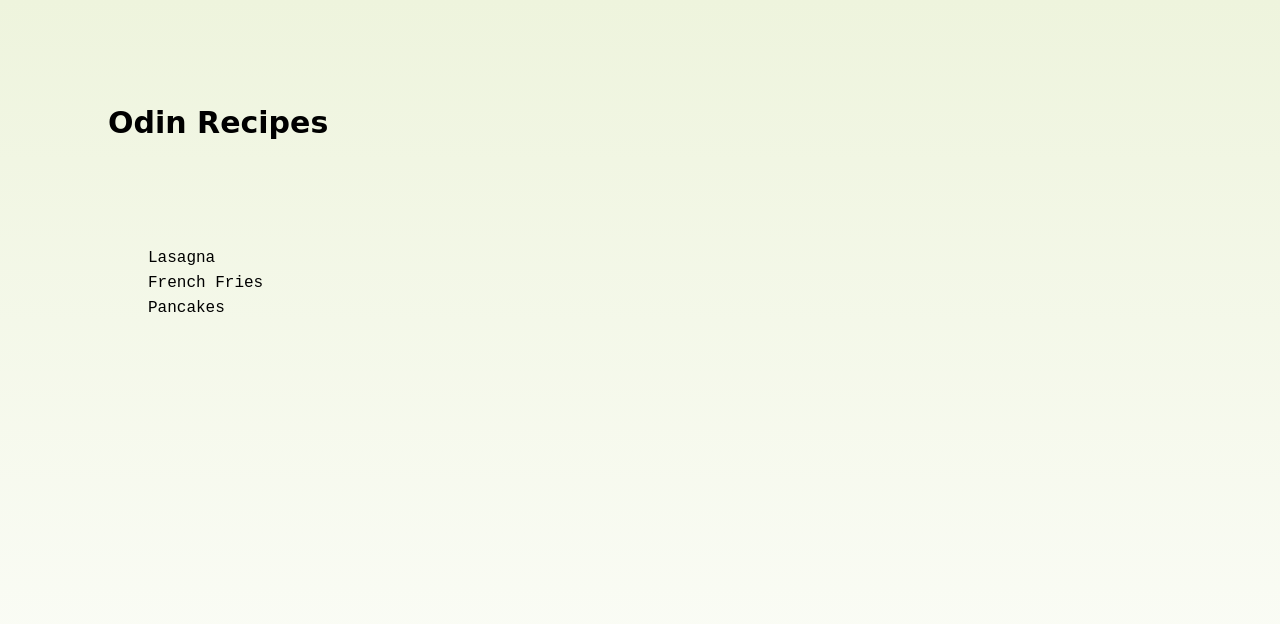
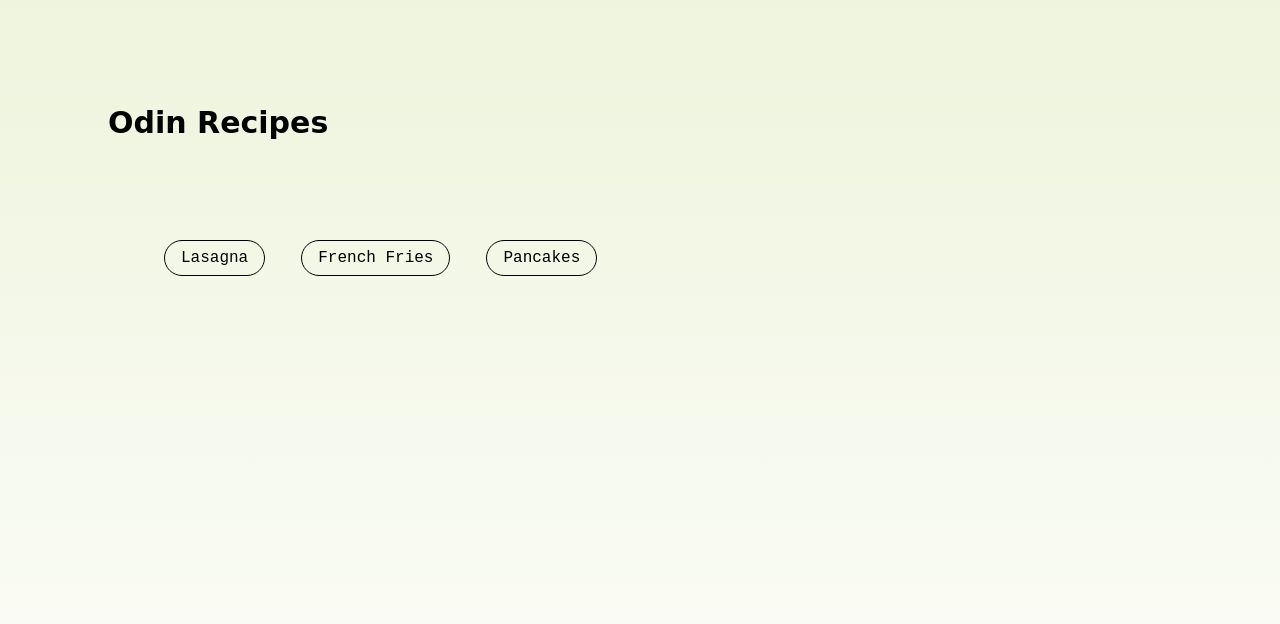
Before and after one commit to gbroer/odein-recipes, a plain HTML site: page index.html in a window 1280 px wide. Drawn offline with Linux system fonts and the light colour scheme.

Commit message:
Edit layout with margins padding and display
Learned about the box model and implemented those into the page.

```diff
--- a/style.css
+++ b/style.css
@@ -17,11 +17,19 @@ ul {
     list-style-type: none;
 }
 
+li {
+    display: inline;
+}
+
 a,
 a:visited {
     font-family: 'Courier New', Courier, monospace;
     color: #000000;
     text-decoration: none;
+    padding: 0.5em 1em;
+    margin: 0 1em;
+    border: 1px solid black;
+    border-radius: 20px;
 }
 
 a:hover,
```
